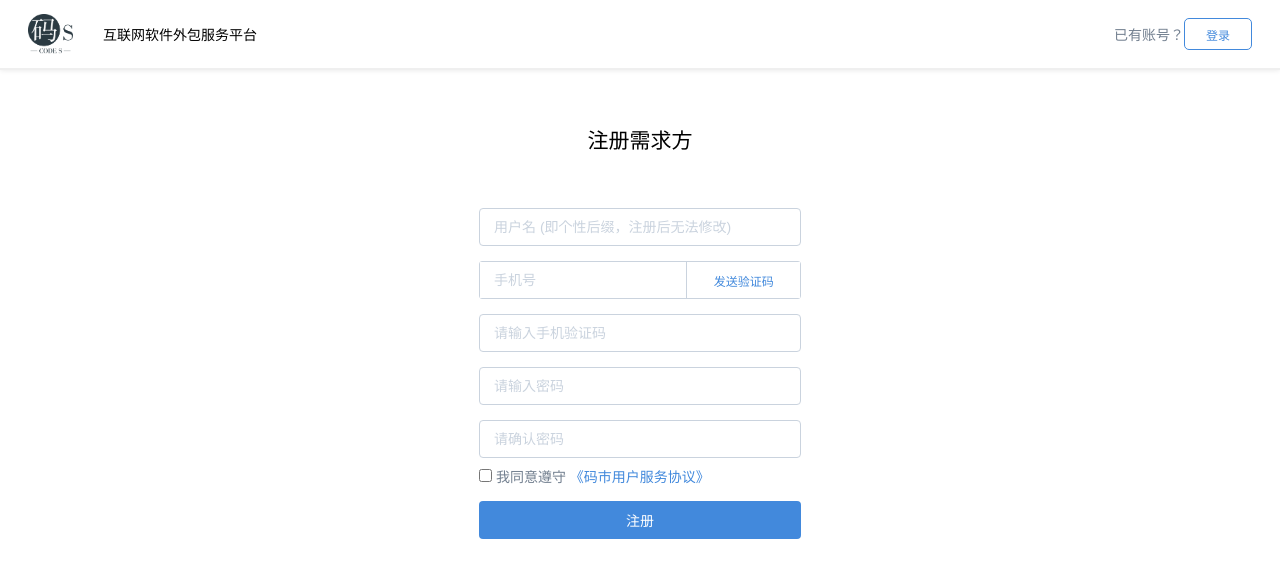
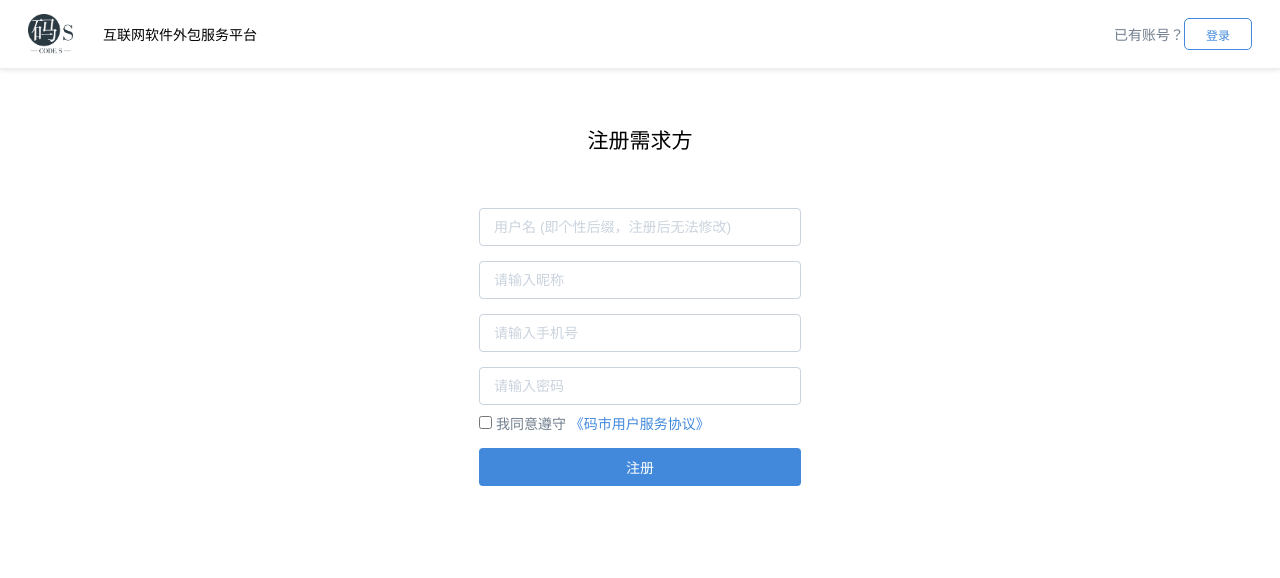
Before and after one commit to bo-ddd/machao2, a Nuxt app: page /register/RegisterPage in a window 1280 px wide. Shown: the top 578 px of the page. Built offline with nearby package versions, Linux system fonts and the light colour scheme; a small style sheet from the web is missing.

Commit message:
register

```diff
--- /dev/null
+++ b/api/api.js
@@ -0,0 +1,26 @@
+import axios from "axios";
+
+let baseUrl = '/api';
+// let token = localStorage.getItem('token');
+const instance = axios.create({
+    baseURL: baseUrl,
+    timeout: 1000, //如果接口一秒都没有返回结果，则axios会自动帮我们做一个失败(reject)的处理
+    headers: { 'Content-Type':'application/json','Accept':'application/json'}, //在发送服务端之前，前端设置请求头信息；
+});
+
+
+/**
+ * @description 注册接口
+ * @param payload object
+ * @param payload.username String 用户名，6-20位之间
+ * @param payload.password String 密码，6-20位之间
+ * @param payload.avatarName String 昵称，1-12位之间
+ * @param payload.phoneNumber  String  手机号
+ */
+export const registerApi = function (payload = {}) {
+    return instance.post('/user/register', payload)
+}
+/** */
+export const loginApi = function (payload = {}) {
+    return instance.post('/user/login', payload)
+}
--- a/components/SubmitButton.vue
+++ b/components/SubmitButton.vue
@@ -1,11 +1,15 @@
 <template>
-    <button class="sub-btn">
+    <button class="sub-btn" @click="click">
         <slot></slot>
     </button>
 </template>
 <script>
 export default{
-
+    methods:{
+        click(){
+            this.$emit('btnClick')
+        }
+    }
 }
 </script>
 
--- a/components/TipInput.vue
+++ b/components/TipInput.vue
@@ -1,6 +1,6 @@
 <template>
     <div class="tip-input">
-        <input class="mb-8" :value="father" @input="changeValue" @focus="selected" @blur="checkForm" type="text"
+        <input class="mb-8" :value="father" @input="changeValue" @focus="selected" @blur="checkForm" :type="type"
             :placeholder='placeholder'>
         <div v-show="tipFlag" class="tip-error"><img :src="errorImg" alt="">{{tipText}}</div>
     </div>
@@ -12,7 +12,7 @@ export default {
             tipFlag: false
         }
     },
-    props: ['errorImg', 'placeholder', 'tipText', '', 'father'],
+    props: ['errorImg', 'placeholder', 'tipText', 'father','type'],
     model: {
         prop: 'father',  // 绑定的props属性，这里是'nameFromFather'
         event: 'dataToFather'    // 触发父组件中v-model绑定的属性发生改变的方法，名称自取
@@ -33,11 +33,9 @@ export default {
             }
         },
         changeValue(e) {
-            console.log(1);
             this.$emit('dataToFather', e.target.value);
         },
         selected() {
-            console.log(84);
             this.tipFlag = false;
         },
     }
--- a/pages/login/LoginPage.vue
+++ b/pages/login/LoginPage.vue
@@ -24,7 +24,7 @@
                 <div class="con-title mt-40 mb-14">账号密码登录</div>
                 <TipInput class="mt-15 mb-8" v-model="userAccount" :tipFlag="accountFlag" placeholder="手机号 / 用户名 / 电子邮箱" tipText="请输入账号"
                     :errorImg="require('@/assets/image/icon-error.png')"></TipInput>
-                <TipInput class="mt-15 mb-8" v-model="passWord" :tipFlag="passwordFlag" placeholder="请输入密码" tipText="请输入密码"
+                <TipInput class="mt-15 mb-8" v-model="passWord" :tipFlag="passwordFlag" placeholder="请输入密码" tipText="请输入密码" type="password"
                     :errorImg="require('@/assets/image/icon-error.png')"></TipInput>
                 <div class="just-between fs-14">
                     <div class="cur-point align-center">
--- a/pages/register/RegisterPage.vue
+++ b/pages/register/RegisterPage.vue
@@ -26,15 +26,15 @@
             </OptionBox>
             </div> -->
             <div>
-                <TipInput class="mt-15 mb-8" v-model="userName" placeholder="用户名 (即个性后缀，注册后无法修改)" tipText="请输入用户名"
+                <TipInput class="mt-15 mb-8" v-model="form.username" placeholder="用户名 (即个性后缀，注册后无法修改)" tipText="请输入用户名"
                     :errorImg="require('@/assets/image/icon-error.png')"></TipInput>
-                <PhoneInput class="mt-15 mb-8" v-model="phoneNum" placeholder="手机号" tipText="请输入手机号"
-                    :errorImg="require('@/assets/image/icon-error.png')"></PhoneInput>
-                <TipInput class="mt-15 mb-8" v-model="phoneCode" placeholder="请输入手机验证码" tipText="请输入手机验证码"
+                <!-- <PhoneInput class="mt-15 mb-8" v-model="form.phoneNum" placeholder="手机号" tipText="请输入手机号"
+                    :errorImg="require('@/assets/image/icon-error.png')"></PhoneInput> -->
+                <TipInput class="mt-15 mb-8" v-model="form.avatarName" placeholder="请输入昵称" tipText="请输入昵称"
                     :errorImg="require('@/assets/image/icon-error.png')"></TipInput>
-                <TipInput class="mt-15 mb-8" v-model="passWord" placeholder="请输入密码" tipText="请输入密码"
+                <TipInput class="mt-15 mb-8" v-model="form.phoneNumber" placeholder="请输入手机号" tipText="请输入手机号"
                     :errorImg="require('@/assets/image/icon-error.png')"></TipInput>
-                <TipInput class="mt-15 mb-8" v-model="againPassWord" placeholder="请确认密码" tipText="请确认密码"
+                <TipInput class="mt-15 mb-8" v-model="form.password" placeholder="请输入密码" tipText="请输入密码"  type="password"
                     :errorImg="require('@/assets/image/icon-error.png')"></TipInput>
 
                 <div class="con-check">
@@ -45,7 +45,7 @@
                     </nuxt-link>
                 </div>
 
-                    <SubmitButton class="mt-15">注册</SubmitButton>
+                    <SubmitButton class="mt-15" @btnClick="register">注册</SubmitButton>
             </div>
             </div>
         </div>
@@ -53,15 +53,16 @@
     </div>
 </template>
 <script>
+import {registerApi} from '@/api/api.js'
 export default {
     data() {
         return {
-            userName: "",
-            phoneNum:'',
-            phoneCode: "",
-            passWord: "",
-            againPassWord: "",
-            userStatus:""
+            form:{
+            username: "",
+            avatarName:'',
+            phoneNumber: "",
+            password: "",
+            }
         };
     },
     methods:{
@@ -69,6 +70,30 @@ export default {
             console.log(status);
             this.userStatus=status;
             console.log(this.userStatus);
+        },
+        register(){
+            console.log(88);
+            console.log(this.form);
+            registerApi(this.form).then(res=>{
+                console.log(1);
+                console.log(res);
+                if(res.data.status==1){
+                    this.$message.success({
+                     message: '注册成功,'+res.data.msg,
+                })
+                }else{
+                    this.$message.warning({
+                     message: '注册失败,'+res.data.msg,
+                })
+                }
+
+            }).catch(err=>{
+                console.log(err);
+                console.log(88448);
+                this.$message.warning({
+                     message: '注册失败',
+                })
+            })
         }
     },
     computed:{
```
Also changed, not shown: 1 other file (tests, documents, lock files or other folders).
